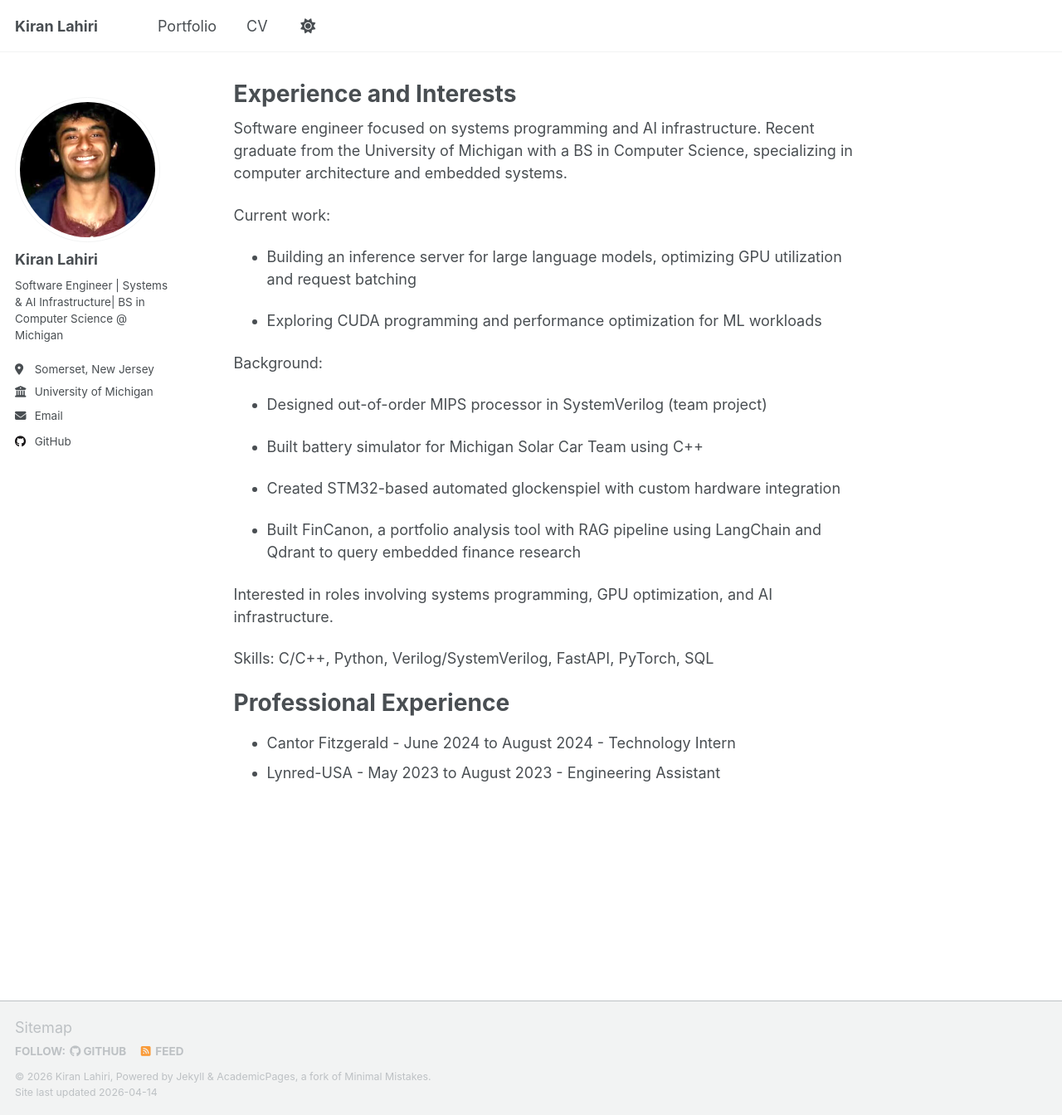
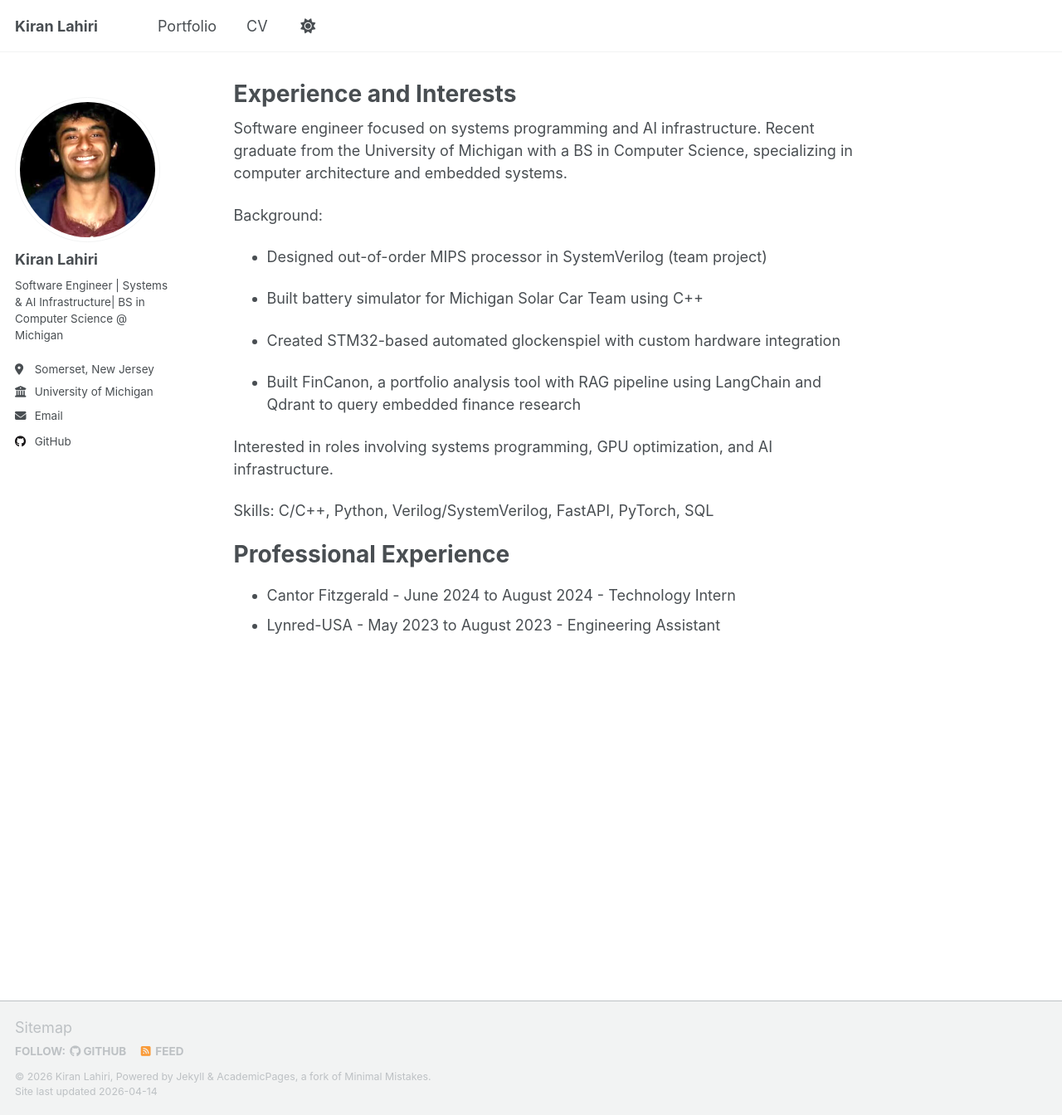
Before and after one commit to kiranlahiri/kiranlahiri.github.io, a Jekyll site: the page built from _pages/about.md, in a window 1280 px wide and 1344 px high. Shown: the whole window at 83% size. Built offline with Jekyll 4.4.1, drawn with Linux system fonts in a browser that asks for light colours; a script that is not in the unit is left out.

Commit message:
editing front page

```diff
--- a/_pages/about.md
+++ b/_pages/about.md
@@ -8,12 +8,6 @@
 ---
 
 Software engineer focused on systems programming and AI infrastructure. Recent graduate from the University of Michigan with a BS in Computer Science, specializing in computer architecture and embedded systems.
-
-Current work:
-
--   Building an inference server for large language models, optimizing GPU  utilization and request batching
-
--   Exploring CUDA programming and performance optimization for ML workloads
 
 Background:
 
```
